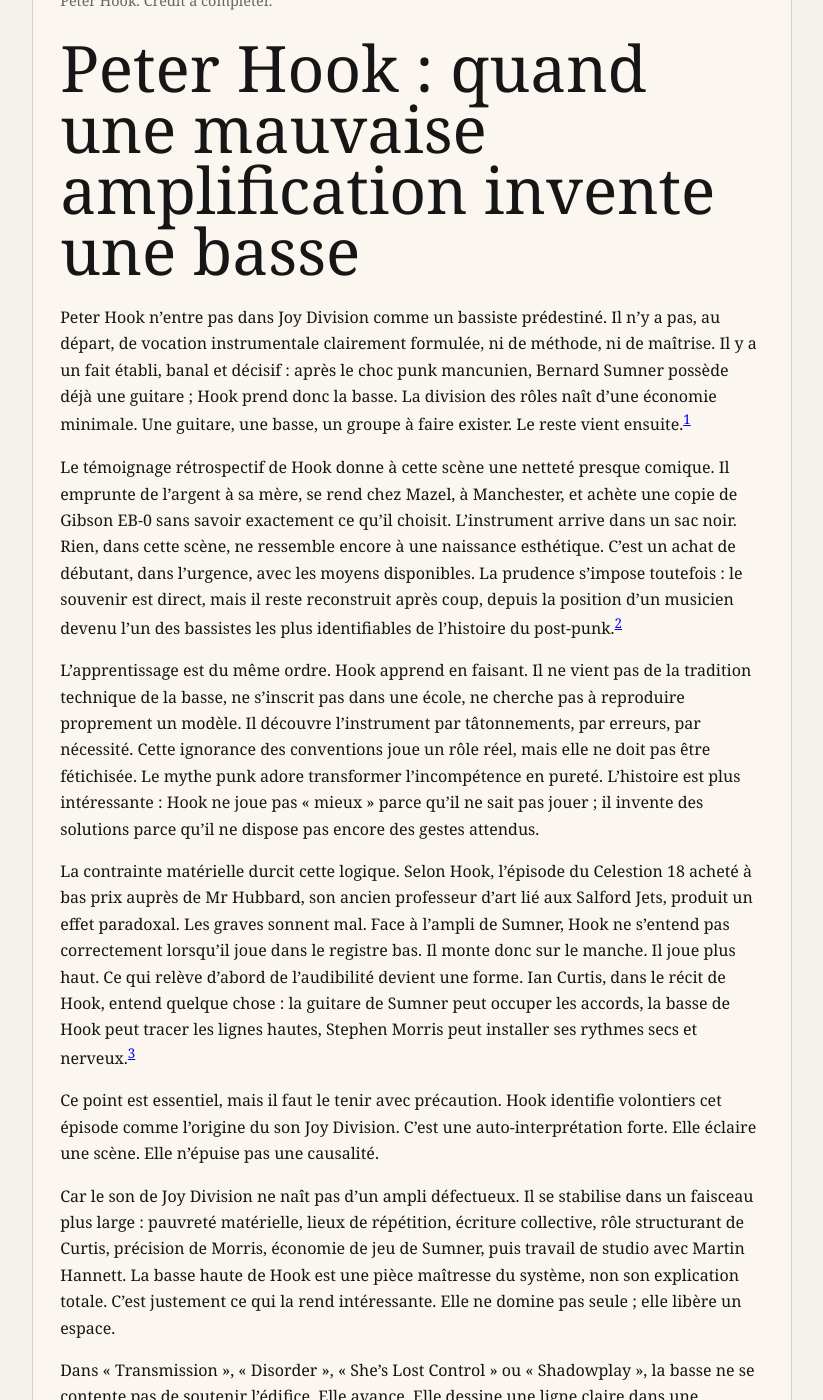
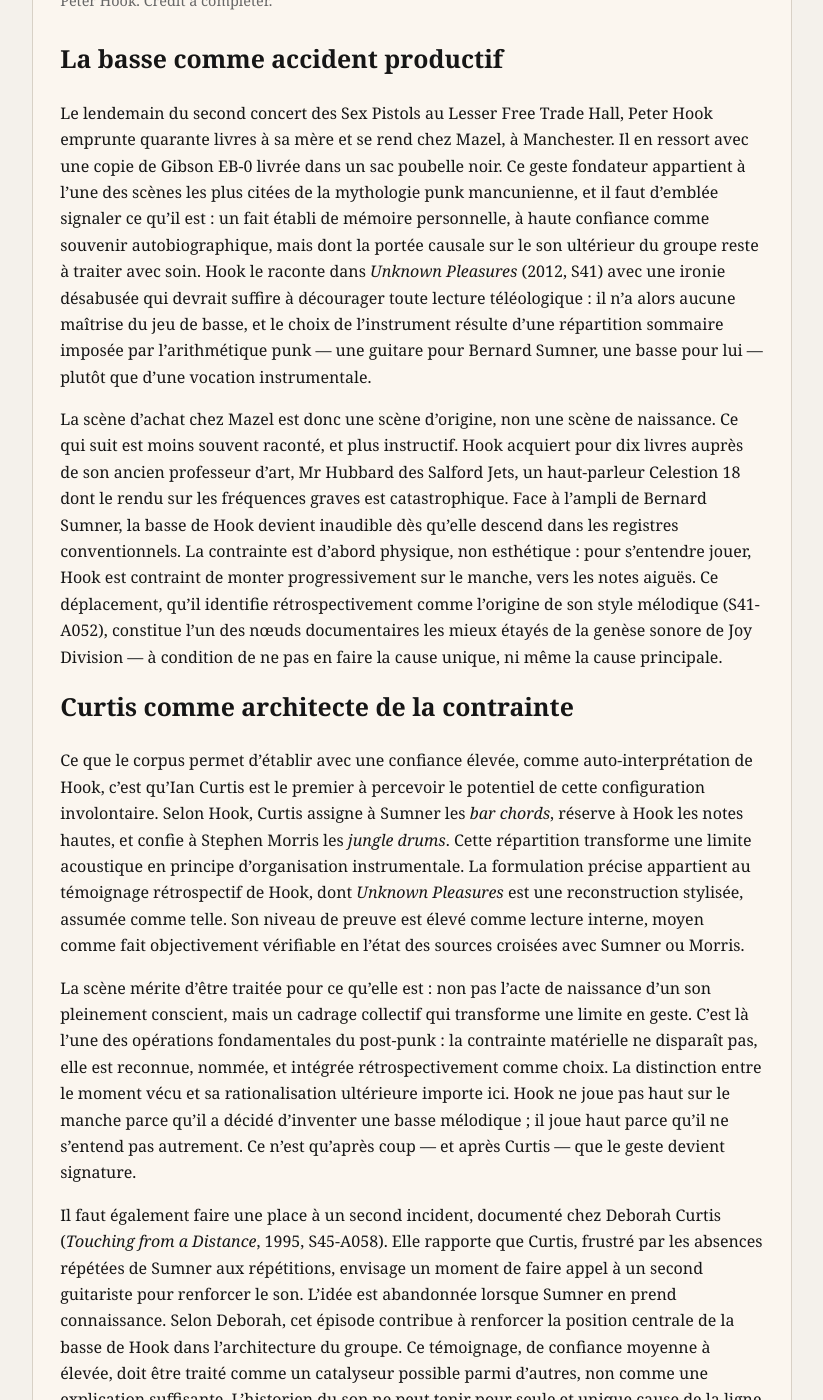
Before and after one commit to AdminQuest/joy-division-carnets, a Jekyll site: the page built from _posts/2026-05-15-peter-hook-mauvaise-amplification-invente-une-basse.md, in a window 1280 px wide and 1400 px high, scrolled down 1959 px. Shown: the whole window, without its empty margins (142-965 px from the left). Built offline with Jekyll 4.4.1, drawn with Linux system fonts in a browser that asks for light colours; some of the changed text lies outside the part shown.

Commit message:
Update 2026-05-15-peter-hook-mauvaise-amplification-invente-une-basse.md

```diff
--- a/_posts/2026-05-15-peter-hook-mauvaise-amplification-invente-une-basse.md
+++ b/_posts/2026-05-15-peter-hook-mauvaise-amplification-invente-une-basse.md
@@ -19,34 +19,36 @@
 image_caption: "Peter Hook. Crédit à compléter."
 ---
 
-# Peter Hook : quand une mauvaise amplification invente une basse
+## La basse comme accident productif
 
-Peter Hook n’entre pas dans Joy Division comme un bassiste prédestiné. Il n’y a pas, au départ, de vocation instrumentale clairement formulée, ni de méthode, ni de maîtrise. Il y a un fait établi, banal et décisif : après le choc punk mancunien, Bernard Sumner possède déjà une guitare ; Hook prend donc la basse. La division des rôles naît d’une économie minimale. Une guitare, une basse, un groupe à faire exister. Le reste vient ensuite.[^1]
+Le lendemain du second concert des Sex Pistols au Lesser Free Trade Hall, Peter Hook emprunte quarante livres à sa mère et se rend chez Mazel, à Manchester. Il en ressort avec une copie de Gibson EB-0 livrée dans un sac poubelle noir. Ce geste fondateur appartient à l'une des scènes les plus citées de la mythologie punk mancunienne, et il faut d'emblée signaler ce qu'il est : un fait établi de mémoire personnelle, à haute confiance comme souvenir autobiographique, mais dont la portée causale sur le son ultérieur du groupe reste à traiter avec soin. Hook le raconte dans *Unknown Pleasures* (2012, S41) avec une ironie désabusée qui devrait suffire à décourager toute lecture téléologique : il n'a alors aucune maîtrise du jeu de basse, et le choix de l'instrument résulte d'une répartition sommaire imposée par l'arithmétique punk — une guitare pour Bernard Sumner, une basse pour lui — plutôt que d'une vocation instrumentale.
 
-Le témoignage rétrospectif de Hook donne à cette scène une netteté presque comique. Il emprunte de l’argent à sa mère, se rend chez Mazel, à Manchester, et achète une copie de Gibson EB-0 sans savoir exactement ce qu’il choisit. L’instrument arrive dans un sac noir. Rien, dans cette scène, ne ressemble encore à une naissance esthétique. C’est un achat de débutant, dans l’urgence, avec les moyens disponibles. La prudence s’impose toutefois : le souvenir est direct, mais il reste reconstruit après coup, depuis la position d’un musicien devenu l’un des bassistes les plus identifiables de l’histoire du post-punk.[^2]
+La scène d'achat chez Mazel est donc une scène d'origine, non une scène de naissance. Ce qui suit est moins souvent raconté, et plus instructif. Hook acquiert pour dix livres auprès de son ancien professeur d'art, Mr Hubbard des Salford Jets, un haut-parleur Celestion 18 dont le rendu sur les fréquences graves est catastrophique. Face à l'ampli de Bernard Sumner, la basse de Hook devient inaudible dès qu'elle descend dans les registres conventionnels. La contrainte est d'abord physique, non esthétique : pour s'entendre jouer, Hook est contraint de monter progressivement sur le manche, vers les notes aiguës. Ce déplacement, qu'il identifie rétrospectivement comme l'origine de son style mélodique (S41-A052), constitue l'un des nœuds documentaires les mieux étayés de la genèse sonore de Joy Division — à condition de ne pas en faire la cause unique, ni même la cause principale.
 
-L’apprentissage est du même ordre. Hook apprend en faisant. Il ne vient pas de la tradition technique de la basse, ne s’inscrit pas dans une école, ne cherche pas à reproduire proprement un modèle. Il découvre l’instrument par tâtonnements, par erreurs, par nécessité. Cette ignorance des conventions joue un rôle réel, mais elle ne doit pas être fétichisée. Le mythe punk adore transformer l’incompétence en pureté. L’histoire est plus intéressante : Hook ne joue pas « mieux » parce qu’il ne sait pas jouer ; il invente des solutions parce qu’il ne dispose pas encore des gestes attendus.
+## Curtis comme architecte de la contrainte
 
-La contrainte matérielle durcit cette logique. Selon Hook, l’épisode du Celestion 18 acheté à bas prix auprès de Mr Hubbard, son ancien professeur d’art lié aux Salford Jets, produit un effet paradoxal. Les graves sonnent mal. Face à l’ampli de Sumner, Hook ne s’entend pas correctement lorsqu’il joue dans le registre bas. Il monte donc sur le manche. Il joue plus haut. Ce qui relève d’abord de l’audibilité devient une forme. Ian Curtis, dans le récit de Hook, entend quelque chose : la guitare de Sumner peut occuper les accords, la basse de Hook peut tracer les lignes hautes, Stephen Morris peut installer ses rythmes secs et nerveux.[^3]
+Ce que le corpus permet d'établir avec une confiance élevée, comme auto-interprétation de Hook, c'est qu'Ian Curtis est le premier à percevoir le potentiel de cette configuration involontaire. Selon Hook, Curtis assigne à Sumner les *bar chords*, réserve à Hook les notes hautes, et confie à Stephen Morris les *jungle drums*. Cette répartition transforme une limite acoustique en principe d'organisation instrumentale. La formulation précise appartient au témoignage rétrospectif de Hook, dont *Unknown Pleasures* est une reconstruction stylisée, assumée comme telle. Son niveau de preuve est élevé comme lecture interne, moyen comme fait objectivement vérifiable en l'état des sources croisées avec Sumner ou Morris.
 
-Ce point est essentiel, mais il faut le tenir avec précaution. Hook identifie volontiers cet épisode comme l’origine du son Joy Division. C’est une auto-interprétation forte. Elle éclaire une scène. Elle n’épuise pas une causalité.
+La scène mérite d'être traitée pour ce qu'elle est : non pas l'acte de naissance d'un son pleinement conscient, mais un cadrage collectif qui transforme une limite en geste. C'est là l'une des opérations fondamentales du post-punk : la contrainte matérielle ne disparaît pas, elle est reconnue, nommée, et intégrée rétrospectivement comme choix. La distinction entre le moment vécu et sa rationalisation ultérieure importe ici. Hook ne joue pas haut sur le manche parce qu'il a décidé d'inventer une basse mélodique ; il joue haut parce qu'il ne s'entend pas autrement. Ce n'est qu'après coup — et après Curtis — que le geste devient signature.
 
-Car le son de Joy Division ne naît pas d’un ampli défectueux. Il se stabilise dans un faisceau plus large : pauvreté matérielle, lieux de répétition, écriture collective, rôle structurant de Curtis, précision de Morris, économie de jeu de Sumner, puis travail de studio avec Martin Hannett. La basse haute de Hook est une pièce maîtresse du système, non son explication totale. C’est justement ce qui la rend intéressante. Elle ne domine pas seule ; elle libère un espace.
+Il faut également faire une place à un second incident, documenté chez Deborah Curtis (*Touching from a Distance*, 1995, S45-A058). Elle rapporte que Curtis, frustré par les absences répétées de Sumner aux répétitions, envisage un moment de faire appel à un second guitariste pour renforcer le son. L'idée est abandonnée lorsque Sumner en prend connaissance. Selon Deborah, cet épisode contribue à renforcer la position centrale de la basse de Hook dans l'architecture du groupe. Ce témoignage, de confiance moyenne à élevée, doit être traité comme un catalyseur possible parmi d'autres, non comme une explication suffisante. L'historien du son ne peut tenir pour seule et unique cause de la ligne de basse hookienne ni l'amplificateur défaillant, ni le conflit interne, ni la décision de Curtis — mais l'ensemble de ces frictions successives.
 
-Dans « Transmission », « Disorder », « She’s Lost Control » ou « Shadowplay », la basse ne se contente pas de soutenir l’édifice. Elle avance. Elle dessine une ligne claire dans une musique qui, sans elle, risquerait parfois de s’épaissir ou de se fermer. Elle devient une voix instrumentale, presque un contre-chant. L’interprétation critique peut alors parler d’un renversement de fonction : l’instrument normalement placé sous la chanson passe devant, non pour briller, mais pour orienter l’écoute.
+## Bricolage d'une posture
 
-Il ne faut pas non plus isoler Hook de ses influences. Dans son propre récit, Jean-Jacques Burnel des Stranglers compte pour le son ; Paul Simonon des Clash compte pour la posture. La formule exacte attribuée à Hook sur ce point doit être revérifiée avant citation, mais l’idée est stable : son jeu se construit entre une agressivité sonore et une image scénique.[^4] Là encore, la signature ne procède pas d’une seule source. Elle assemble. Elle digère. Elle tord les références dans une physiologie particulière : basse portée très bas, jeu haut sur le manche, attaque parfois instable, tension entre pose et effort.
+La ligne de basse de Joy Division ne se construit pas seulement sous la pression des contraintes matérielles. Hook la construit aussi par imitation sélective et par une combinaison paradoxale d'influences. Il identifie lui-même deux références distinctes : Jean-Jacques Burnel des Stranglers pour le son, notamment dans « Peaches » et « 5 Minutes », et Paul Simonon des Clash pour la posture scénique — basse portée très bas, sangle au niveau des hanches. La formule qu'il emploie pour résumer cette double filiation est l'une des plus citées de ses entretiens : *«&nbsp;Burnel for the sound, Simonon for the pose&nbsp;»* (S41-Q006 ; statut à reverifier avant usage définitif dans le manuscrit).
 
-Un autre témoignage nuance encore l’histoire. Deborah Curtis rapporte qu’un épisode de tension interne, lié à l’absence de Bernard Sumner et à l’idée d’ajouter un second guitariste, contribue à faire avancer la basse de Hook dans l’équilibre du groupe.[^5] Le passage est précieux, mais fragile. Il ne prouve pas que la centralité de la basse naît de cet incident. Il signale plutôt un moment de rééquilibrage. Joy Division se cherche encore. Le groupe comprend progressivement que sa force ne tient pas à l’addition d’un instrument, mais à la tension exacte entre quatre fonctions.
+Ce paradoxe fonctionnel mérite qu'on s'y arrête. Jouer haut sur le manche — pour compenser un matériel défaillant — tout en portant l'instrument très bas, à la Simonon, crée une difficulté physique réelle. La posture génère des notes imprécises, des approximations rythmiques, une certaine brutalité dans le phrasé. Ce que la réception critique finira par lire comme une tension expressément voulue résulte pour partie d'une ergonomie inconfortable. Ce n'est pas là une mystification : c'est simplement la manière dont les esthétiques se forment souvent, par récupération de ce qui n'était pas prévu. L'iconographie de Hook — silhouette penchée, instrument bas, notes hautes — naît d'une incompatibilité physique, pas d'un calcul scénique.
 
-La légende retient donc une image simple : Hook joue haut parce que son ampli ne lui permet pas de s’entendre dans les graves. Cette image est juste, mais incomplète. Le fait matériel existe. Le témoignage rétrospectif l’organise. L’interprétation critique lui donne une portée esthétique. Le mythe, lui, voudrait faire d’un mauvais achat la clé unique de Joy Division.
+Il serait néanmoins réducteur de ramener la généalogie du style à ces deux influences et à ce seul haut-parleur défaillant. Elles s'ajoutent à un processus d'autodidaxie prolongé dans les locaux de répétition successifs — le pub de Macclesfield, le Salford Arms, puis T. J. Davidson's sur Little Peter Street. Hook décrit ces séances dans *Unknown Pleasures* comme une période de productivité dense : une idée par semaine, deux ou trois chansons par mois (S41-A108). Les influences arrivent sous forme de graines — Kraftwerk pour « Digital », le Velvet Underground pour « Shadowplay » — mais se métabolisent dans un idiome propre au groupe, où la source s'efface dans le résultat. Ce processus de digestion collective vaut aussi pour la basse : Burnel et Simonon n'expliquent pas Hook, ils le précèdent.
 
-Il faut résister à cette facilité.
+## Friction et sédimentation
 
-Ce qui naît avec Hook, ce n’est pas seulement un style de basse. C’est une manière de transformer le défaut en axe, l’amateurisme en méthode, la contrainte en ligne mélodique. Rien n’est écrit d’avance. Rien ne conduit mécaniquement de Mazel à *Unknown Pleasures*. Pourtant, une chose se fixe peu à peu : dans ce groupe, la basse ne reste pas à sa place. Elle sort du sol. Elle monte dans la lumière froide. Elle devient la nervure claire d’une musique noire.
+La tentation est grande, face à un résultat aussi reconnaissable, de le lire comme la réalisation d'un projet esthétique qui aurait attendu son heure. Les sources résistent à cette lecture. Middles et Reade (*Torn Apart*, 2006, S76-A083) rapportent un accrochage entre Hook et Sumner, lors des répétitions postérieures aux premières sessions Factory, autour de la contribution respective de la basse et des autres instruments. La tension instrumentale est là, documentée à confiance forte, et elle signifie que l'architecture sonore du groupe continue de se construire dans la friction, les salles provisoires et l'agacement quotidien. Le son de Joy Division ne surgit pas achevé d'un mauvais achat chez Mazel : il se dispute dans des pièces poussiéreuses, se module selon les absences des uns, se consolide par les contraintes des autres.
 
-[^1]: Mick Middles, *From Joy Division to New Order*, 1996 ; Peter Hook, *Unknown Pleasures: Inside Joy Division*, Londres, Simon & Schuster, 2012. Le récit de l’achat de la basse après le concert des Sex Pistols relève d’un noyau largement repris, mais sa portée fondatrice doit être distinguée de sa mythologisation.
-[^2]: Peter Hook, *Unknown Pleasures: Inside Joy Division*, 2012. Le magasin est généralement identifié comme Mazel / Mazel Radio, London Road, Manchester. Le détail matériel est robuste comme souvenir autobiographique, mais difficile à corroborer dans toutes ses composantes.
-[^3]: Peter Hook, *Unknown Pleasures: Inside Joy Division*, 2012. L’épisode du Celestion 18 et du jeu dans les aigus est un témoignage direct rétrospectif ; il est très utile pour comprendre l’auto-interprétation de Hook, mais ne doit pas être converti en cause unique du son Joy Division.
-[^4]: Peter Hook, *Unknown Pleasures: Inside Joy Division*, 2012. La formule courte associant Burnel au son et Simonon à la pose est signalée comme citation à revérifier dans le registre documentaire ; elle est donc ici paraphrasée.
-[^5]: Deborah Curtis, *Touching from a Distance*, 1995. Le passage est à traiter comme témoignage direct rétrospectif, utile pour décrire une dynamique interne, non comme preuve causale exclusive.
+Ce que la critique musicale a souvent désigné comme la «&nbsp;basse mélodique&nbsp;» de Joy Division — la ligne qui occupe, dans des morceaux comme « Disorder » ou « She's Lost Control », un espace habituellement dévolu à la guitare lead — résulte d'une sédimentation lente, non d'une révélation. Simon Reynolds a noté que dans ce registre musical, la basse peut «&nbsp;step forward to become the lead instrumental voice&nbsp;» (S72-Q003, confiance forte) : la formule est juste, mais elle décrit un résultat, non un projet. L'auteur du son, tel que les sources le reconstituent, n'avait pas prévu d'inventer quoi que ce soit. Il cherchait simplement à s'entendre.
+
+## Ce que la contrainte fait au style
+
+Un commentateur cité dans le corpus résume bien le risque interprétatif qui pèse sur la réception de Joy Division : le culte constitué autour du groupe a souvent présenté le baryton hanté de Ian Curtis, les paroles obscures et le jeu de batterie de Morris comme les seuls ingrédients significatifs de sa grandeur (S70-Q008, statut à reverifier). Cette formulation, dont la vérification textuelle reste à compléter, pointe une réduction symétrique et inverse à celle qui consisterait à tout attribuer à la basse de Hook. Ni l'une ni l'autre ne rend justice à ce que le corpus permet de reconstituer : un son collectif, né de frictions instrumentales, d'une économie de moyens imposée par les circonstances, d'un matériel défaillant transformé en principe, et d'une série de décisions collectives dont Curtis fut souvent l'arbitre silencieux.
+
+Ce que Hook a inventé, ce n'est pas d'abord une technique : c'est une solution à un problème d'audibilité dans une salle de répétition mal équipée. Le fait que cette solution soit devenue l'une des signatures sonores les plus reconnaissables du post-punk britannique dit quelque chose d'essentiel sur la manière dont les esthétiques se forment — non par la maîtrise, mais par la nécessité négociée. Un haut-parleur à dix livres, un professeur d'art vendeur de matériel défaillant, un chanteur qui entend dans l'accident une organisation possible : c'est à peu près tout ce qu'il faut pour commencer.ospectif, utile pour décrire une dynamique interne, non comme preuve causale exclusive.
```
